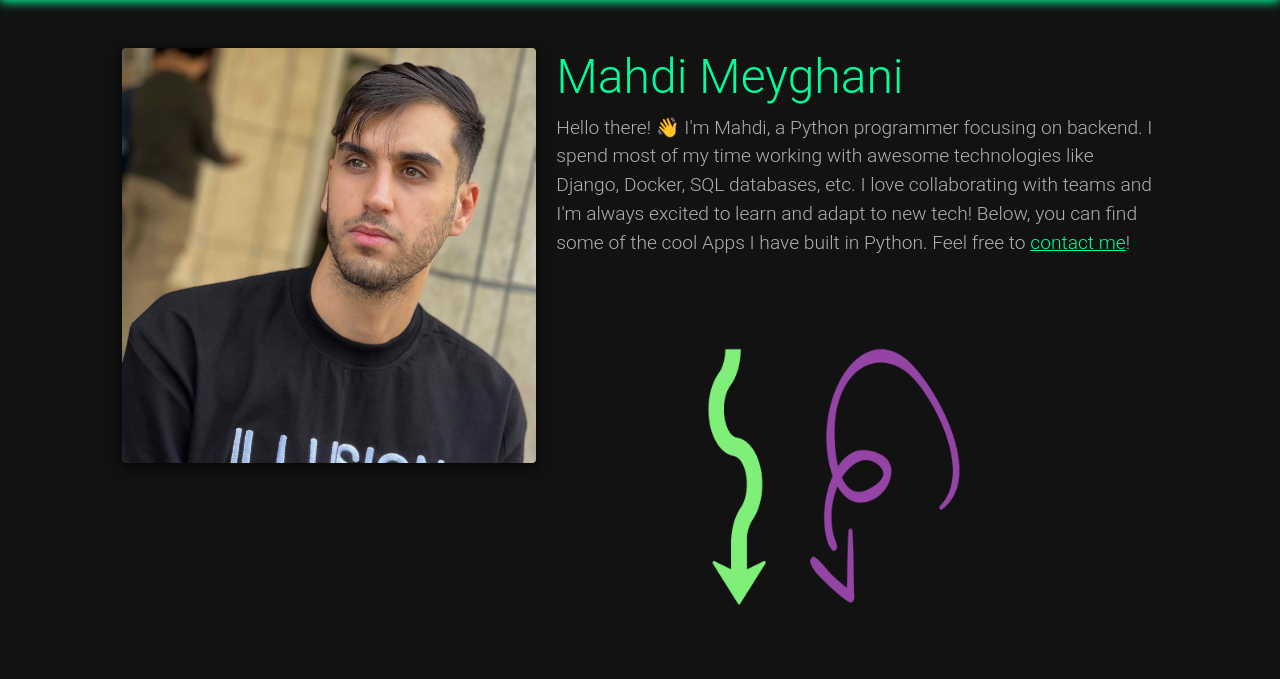
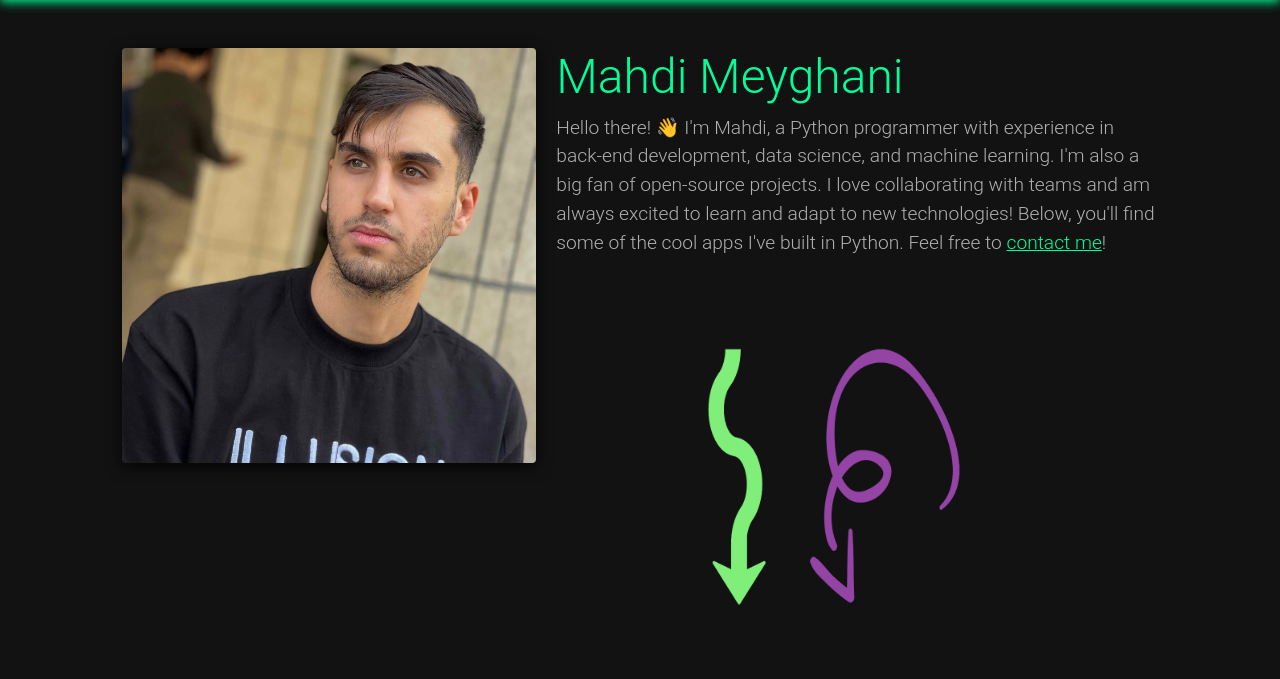
Before and after one commit to Mahdi-Meyghani/Django-Personal-Website, a Django app: page / in a window 1280 px wide. Shown: the part 56-735 px from the top of the page. Run offline with Django 5.2, Linux system fonts and the light colour scheme; data comes from the database, SQL or seed files in the repository; some libraries are stand-ins or nearby versions.

Commit message:
Change the description text in home page

```diff
--- a/templates/portfolio_website/home.html
+++ b/templates/portfolio_website/home.html
@@ -13,7 +13,7 @@
             <div class="right-content">
                 <h1 class="display-4">Mahdi Meyghani</h1>
                 <p class="lead">
-                    Hello there! 👋 I'm Mahdi, a Python programmer focusing on backend. I spend most of my time working with awesome technologies like Django, Docker, SQL databases, etc. I love collaborating with teams and I'm always excited to learn and adapt to new tech! Below, you can find some of the cool Apps I have built in Python. Feel free to <a href="{% url 'contact' %}" class="custom-link">contact me</a>!
+                    Hello there! 👋 I'm Mahdi, a Python programmer with experience in back-end development, data science, and machine learning. I'm also a big fan of open-source projects. I love collaborating with teams and am always excited to learn and adapt to new technologies! Below, you'll find some of the cool apps I've built in Python. Feel free to <a href="{% url 'contact' %}" class="custom-link">contact me</a>!
                 </p>
                 <div class="arrow-container mb-4">
                     <img src="{% static 'portfolio_website/pictures/arrow.png' %}" alt="Arrow" class="img-arrow">
```
